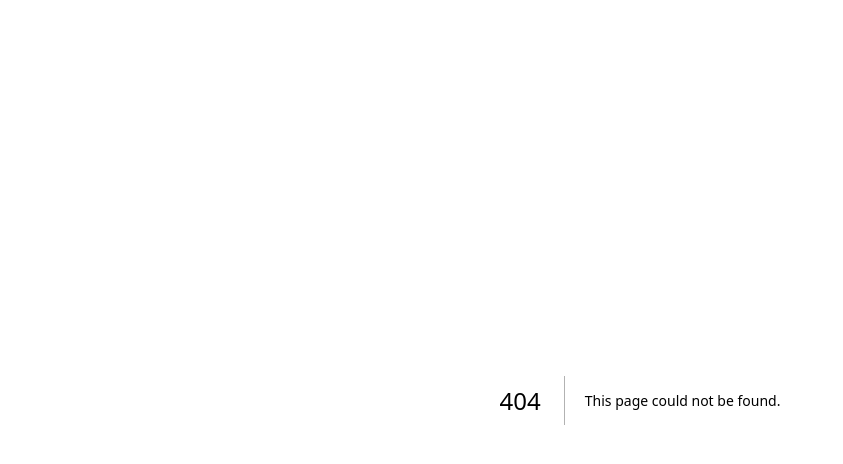
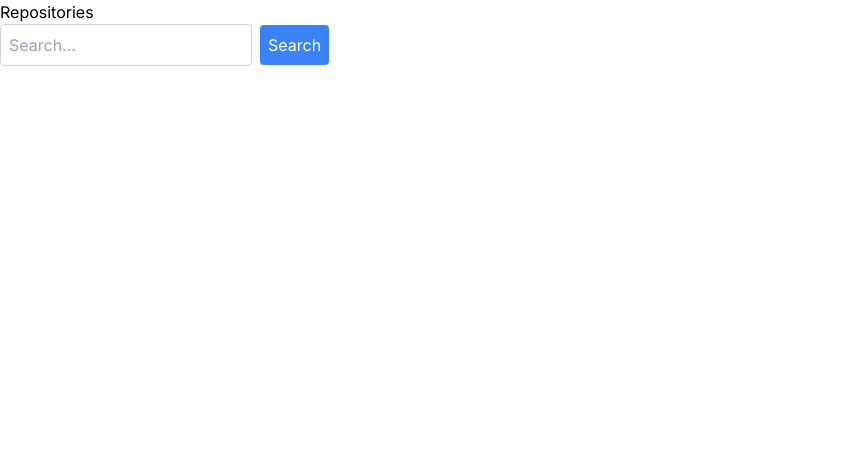
Before and after one commit to juanD1/github-explorer, a Next.js app: page /repositories in a window 1280 px wide. Before the commit this address had no page. Shown: the top 464 px of the page, without its empty margins (0-843 px from the left). Built offline with nearby package versions, Linux system fonts and the light colour scheme.

Commit message:
add routes and data fetching for users and repositories

```diff
--- a/src/app/globals.css
+++ b/src/app/globals.css
@@ -2,7 +2,7 @@
 @tailwind components;
 @tailwind utilities;
 
-:root {
+/* :root {
   --foreground-rgb: 0, 0, 0;
   --background-start-rgb: 214, 219, 220;
   --background-end-rgb: 255, 255, 255;
@@ -24,7 +24,7 @@ body {
       rgb(var(--background-end-rgb))
     )
     rgb(var(--background-start-rgb));
-}
+} */
 
 @layer utilities {
   .text-balance {
--- a/src/app/page.tsx
+++ b/src/app/page.tsx
@@ -1,4 +1,4 @@
-export default function Home() {
+const Home = () => {
   return (
     <main className="flex min-h-screen flex-col items-center justify-between p-24">
       <div className="z-10 w-full max-w-5xl items-center justify-between font-mono text-sm lg:flex">
@@ -79,4 +79,6 @@ export default function Home() {
       </div>
     </main>
   );
-}
+};
+
+export default Home;
--- /dev/null
+++ b/src/app/repositories/page.tsx
@@ -0,0 +1,27 @@
+"use client";
+import React from "react";
+import SearchForm from "@/components/SearchBar";
+import UseRepositories from "./useRepositories";
+
+const RepositoriesPage: React.FC = () => {
+  const { repositories, handleSearch } = UseRepositories();
+
+  return (
+    <div>
+      <h1>Repositories</h1>
+      <SearchForm onSearch={handleSearch} />
+      <ul>
+        {repositories.map((repo) => (
+          <li key={repo.name}>
+            <a href={repo.html_url} target="_blank" rel="noopener noreferrer">
+              <h2>{repo.name}</h2>
+              <p>{repo.description}</p>
+            </a>
+          </li>
+        ))}
+      </ul>
+    </div>
+  );
+};
+
+export default RepositoriesPage;
--- /dev/null
+++ b/src/app/repositories/useRepositories.ts
@@ -0,0 +1,37 @@
+"use client";
+import { useState } from "react";
+
+interface Repository {
+  name: string;
+  html_url: string;
+  description: string;
+}
+
+interface UseRepositoriesReturn {
+  repositories: Repository[];
+  handleSearch: (query: string) => Promise<void>;
+}
+
+const UseRepositories = (): UseRepositoriesReturn => {
+  const [repositories, setRepositories] = useState<Repository[]>([]);
+
+  const handleSearch = async (query: string) => {
+    try {
+      const response = await fetch(
+        `https://api.github.com/search/repositories?q=${query}`
+      );
+      if (!response.ok) {
+        throw new Error(`Response status: ${response.status}`);
+      }
+
+      const data = await response.json();
+      setRepositories(data.items);
+    } catch (error) {
+      console.error(error.message);
+    }
+  };
+
+  return { repositories, handleSearch };
+};
+
+export default UseRepositories;
--- /dev/null
+++ b/src/app/users/page.tsx
@@ -0,0 +1,27 @@
+"use client";
+import React from "react";
+import SearchForm from "@/components/SearchBar";
+import useUsers from "./useUsers";
+
+const UsersPage: React.FC = () => {
+  const { users, handleSearch } = useUsers();
+
+  return (
+    <div>
+      <h1>Users</h1>
+      <SearchForm onSearch={handleSearch} />
+      <ul>
+        {users.map((user) => (
+          <li key={user.id}>
+            <a href={user.html_url} target="_blank" rel="noopener noreferrer">
+              <img src={user.avatar_url} alt={user.login} width={50} />
+              {user.login}
+            </a>
+          </li>
+        ))}
+      </ul>
+    </div>
+  );
+};
+
+export default UsersPage;
--- /dev/null
+++ b/src/app/users/useUsers.ts
@@ -0,0 +1,38 @@
+"use client";
+import { useState } from "react";
+
+interface User {
+  login: string;
+  id: number;
+  avatar_url: string;
+  html_url: string;
+}
+
+interface UseUsersReturn {
+  users: User[];
+  handleSearch: (query: string) => Promise<void>;
+}
+
+const useUsers = (): UseUsersReturn => {
+  const [users, setUsers] = useState<User[]>([]);
+
+  const handleSearch = async (query: string) => {
+    try {
+      const response = await fetch(
+        `https://api.github.com/search/users?q=${query}`
+      );
+      if (!response.ok) {
+        throw new Error(`Response status: ${response.status}`);
+      }
+
+      const data = await response.json();
+      setUsers(data.items);
+    } catch (error) {
+      console.error(error.message);
+    }
+  };
+
+  return { users, handleSearch };
+};
+
+export default useUsers;
--- /dev/null
+++ b/src/components/SearchBar.tsx
@@ -0,0 +1,34 @@
+// components/SearchForm.tsx
+
+"use client";
+import React, { useState } from "react";
+
+interface Props {
+  onSearch: (query: string) => void;
+}
+
+const SearchBar: React.FC<Props> = ({ onSearch }) => {
+  const [query, setQuery] = useState<string>("");
+
+  const handleSubmit = (e: React.FormEvent) => {
+    e.preventDefault();
+    onSearch(query);
+  };
+
+  return (
+    <form onSubmit={handleSubmit} className="mb-4">
+      <input
+        type="text"
+        value={query}
+        onChange={(e) => setQuery(e.target.value)}
+        placeholder="Search..."
+        className="p-2 border border-gray-300 rounded"
+      />
+      <button type="submit" className="ml-2 p-2 bg-blue-500 text-white rounded">
+        Search
+      </button>
+    </form>
+  );
+};
+
+export default SearchBar;
```
Also changed, not shown: 1 other file (tests, documents, lock files or other folders).
